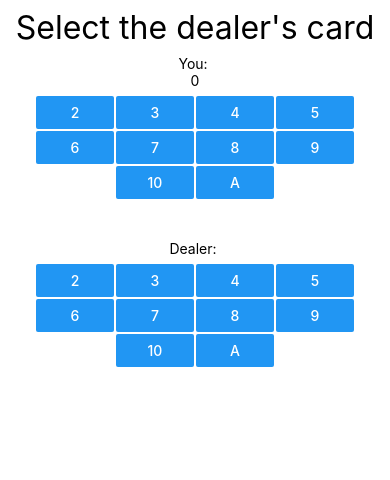
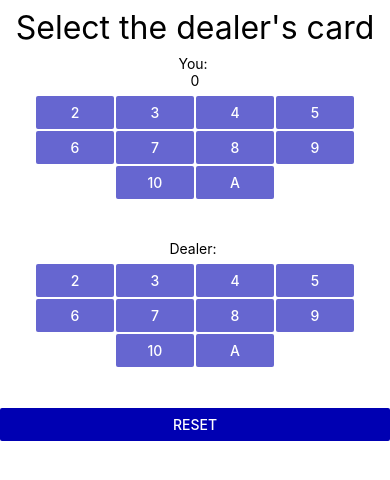
Before and after one commit to BryanDGuy/BlackjackBuddy, a React Native app: screen / in a window 390 px wide. Shown: the top 480 px of the page. Built offline with nearby package versions, Linux system fonts and the light colour scheme.

Commit message:
UX feedback from Katie

```diff
--- a/App.tsx
+++ b/App.tsx
@@ -1,9 +1,10 @@
 import React, {useState} from 'react';
-import {View, Text, StyleSheet} from 'react-native';
+import {View, Text, Button, StyleSheet} from 'react-native';
 import DecisionEngine from './src/lib/DecisionEngine';
 import Card from './src/lib/Card.enum';
 import Hand from './src/lib/Hand';
 import CardComponent from './src/component/Card.component';
+import Move from './src/lib/Move.enum';
 
 const App = () => {
   const [playerCards, setPlayerCards] = useState<Card[]>([]);
@@ -13,46 +14,186 @@ const App = () => {
     setPlayerCards([...playerHand.cards, card]);
   };
 
+  const numberInPlayerHand = (card: Card) => {
+    return playerCards.filter(playerCard => playerCard === card).length;
+  };
+
+  const numberInDealerHand = (card: Card) => {
+    return card === dealerCard ? 1 : 0;
+  };
+
+  const reset = () => {
+    setPlayerCards([]);
+    setDealerCard(undefined);
+  };
+
   const playerHand = new Hand(playerCards);
   const decisionEngine = new DecisionEngine();
   const nextMove = decisionEngine.decideMove(playerHand, dealerCard);
 
+  const greenColor = '#008000';
+  const redColor = '#FF0000';
+  const orangeColor = '#FFA500';
+  const blueColor = '#0000FF';
+  const blackColor = '#000000';
+
+  let textColor = greenColor;
+  switch (nextMove) {
+    case Move.HIT: {
+      textColor = greenColor;
+      break;
+    }
+    case Move.STAND: {
+      textColor = redColor;
+      break;
+    }
+    case Move.DOUBLEDOWN: {
+      textColor = orangeColor;
+      break;
+    }
+    case Move.SPLIT: {
+      textColor = blueColor;
+      break;
+    }
+    default: {
+      textColor = blackColor;
+      break;
+    }
+  }
+
+  const programaticStyles = {
+    ...styles.header,
+    color: textColor,
+  };
+
   return (
     <View>
-      <Text style={styles.header}>{nextMove}</Text>
+      <Text style={programaticStyles}>{nextMove}</Text>
 
       <View>
         <Text style={styles.textPrompt}>You: {playerHand.getName()}</Text>
         <Text style={styles.textPrompt}>{playerHand.getValue()}</Text>
         <View style={styles.cardContainer}>
-          <CardComponent card={Card.TWO} onPress={addToPlayerHand} />
-          <CardComponent card={Card.THREE} onPress={addToPlayerHand} />
-          <CardComponent card={Card.FOUR} onPress={addToPlayerHand} />
-          <CardComponent card={Card.FIVE} onPress={addToPlayerHand} />
-          <CardComponent card={Card.SIX} onPress={addToPlayerHand} />
-          <CardComponent card={Card.SEVEN} onPress={addToPlayerHand} />
-          <CardComponent card={Card.EIGHT} onPress={addToPlayerHand} />
-          <CardComponent card={Card.NINE} onPress={addToPlayerHand} />
-          <CardComponent card={Card.TEN} onPress={addToPlayerHand} />
-          <CardComponent card={Card.ACE} onPress={addToPlayerHand} />
+          <CardComponent
+            card={Card.TWO}
+            numberInHand={numberInPlayerHand}
+            onPress={addToPlayerHand}
+          />
+          <CardComponent
+            card={Card.THREE}
+            numberInHand={numberInPlayerHand}
+            onPress={addToPlayerHand}
+          />
+          <CardComponent
+            card={Card.FOUR}
+            numberInHand={numberInPlayerHand}
+            onPress={addToPlayerHand}
+          />
+          <CardComponent
+            card={Card.FIVE}
+            numberInHand={numberInPlayerHand}
+            onPress={addToPlayerHand}
+          />
+          <CardComponent
+            card={Card.SIX}
+            numberInHand={numberInPlayerHand}
+            onPress={addToPlayerHand}
+          />
+          <CardComponent
+            card={Card.SEVEN}
+            numberInHand={numberInPlayerHand}
+            onPress={addToPlayerHand}
+          />
+          <CardComponent
+            card={Card.EIGHT}
+            numberInHand={numberInPlayerHand}
+            onPress={addToPlayerHand}
+          />
+          <CardComponent
+            card={Card.NINE}
+            numberInHand={numberInPlayerHand}
+            onPress={addToPlayerHand}
+          />
+          <CardComponent
+            card={Card.TEN}
+            numberInHand={numberInPlayerHand}
+            onPress={addToPlayerHand}
+          />
+          <CardComponent
+            card={Card.ACE}
+            numberInHand={numberInPlayerHand}
+            onPress={addToPlayerHand}
+          />
         </View>
       </View>
 
       <View>
         <Text style={styles.textPrompt}>Dealer: {dealerCard}</Text>
         <View style={styles.cardContainer}>
-          <CardComponent card={Card.TWO} onPress={setDealerCard} />
-          <CardComponent card={Card.THREE} onPress={setDealerCard} />
-          <CardComponent card={Card.FOUR} onPress={setDealerCard} />
-          <CardComponent card={Card.FIVE} onPress={setDealerCard} />
-          <CardComponent card={Card.SIX} onPress={setDealerCard} />
-          <CardComponent card={Card.SEVEN} onPress={setDealerCard} />
-          <CardComponent card={Card.EIGHT} onPress={setDealerCard} />
-          <CardComponent card={Card.NINE} onPress={setDealerCard} />
-          <CardComponent card={Card.TEN} onPress={setDealerCard} />
-          <CardComponent card={Card.ACE} onPress={setDealerCard} />
+          <CardComponent
+            card={Card.TWO}
+            numberInHand={numberInDealerHand}
+            onPress={setDealerCard}
+          />
+          <CardComponent
+            card={Card.THREE}
+            numberInHand={numberInDealerHand}
+            onPress={setDealerCard}
+          />
+          <CardComponent
+            card={Card.FOUR}
+            numberInHand={numberInDealerHand}
+            onPress={setDealerCard}
+          />
+          <CardComponent
+            card={Card.FIVE}
+            numberInHand={numberInDealerHand}
+            onPress={setDealerCard}
+          />
+          <CardComponent
+            card={Card.SIX}
+            numberInHand={numberInDealerHand}
+            onPress={setDealerCard}
+          />
+          <CardComponent
+            card={Card.SEVEN}
+            numberInHand={numberInDealerHand}
+            onPress={setDealerCard}
+          />
+          <CardComponent
+            card={Card.EIGHT}
+            numberInHand={numberInDealerHand}
+            onPress={setDealerCard}
+          />
+          <CardComponent
+            card={Card.NINE}
+            numberInHand={numberInDealerHand}
+            onPress={setDealerCard}
+          />
+          <CardComponent
+            card={Card.TEN}
+            numberInHand={numberInDealerHand}
+            onPress={setDealerCard}
+          />
+          <CardComponent
+            card={Card.ACE}
+            numberInHand={numberInDealerHand}
+            onPress={setDealerCard}
+          />
         </View>
       </View>
+
+      <Button color="#0000B2" title="Reset" onPress={reset} />
+
+      {playerHand.cards.forEach(card => {
+        return (
+          <CardComponent
+            card={card}
+            numberInHand={numberInDealerHand}
+            onPress={setDealerCard}
+          />
+        );
+      })}
     </View>
   );
 };
--- a/src/component/Card.component.tsx
+++ b/src/component/Card.component.tsx
@@ -4,6 +4,7 @@ import Card from '../lib/Card.enum';
 
 type CardComponentProps = {
   card: Card;
+  numberInHand: (card: Card) => number;
   onPress: (card: Card) => void;
 };
 
@@ -12,6 +13,9 @@ class CardComponent extends React.Component<CardComponentProps> {
     return (
       <TouchableHighlight style={styles.touchable}>
         <Button
+          color={
+            this.props.numberInHand(this.props.card) > 0 ? '#0000B2' : '#6666D0'
+          }
           onPress={() => this.props.onPress(this.props.card)}
           title={String(this.props.card === Card.ACE ? 'A' : this.props.card)}
         />
```
